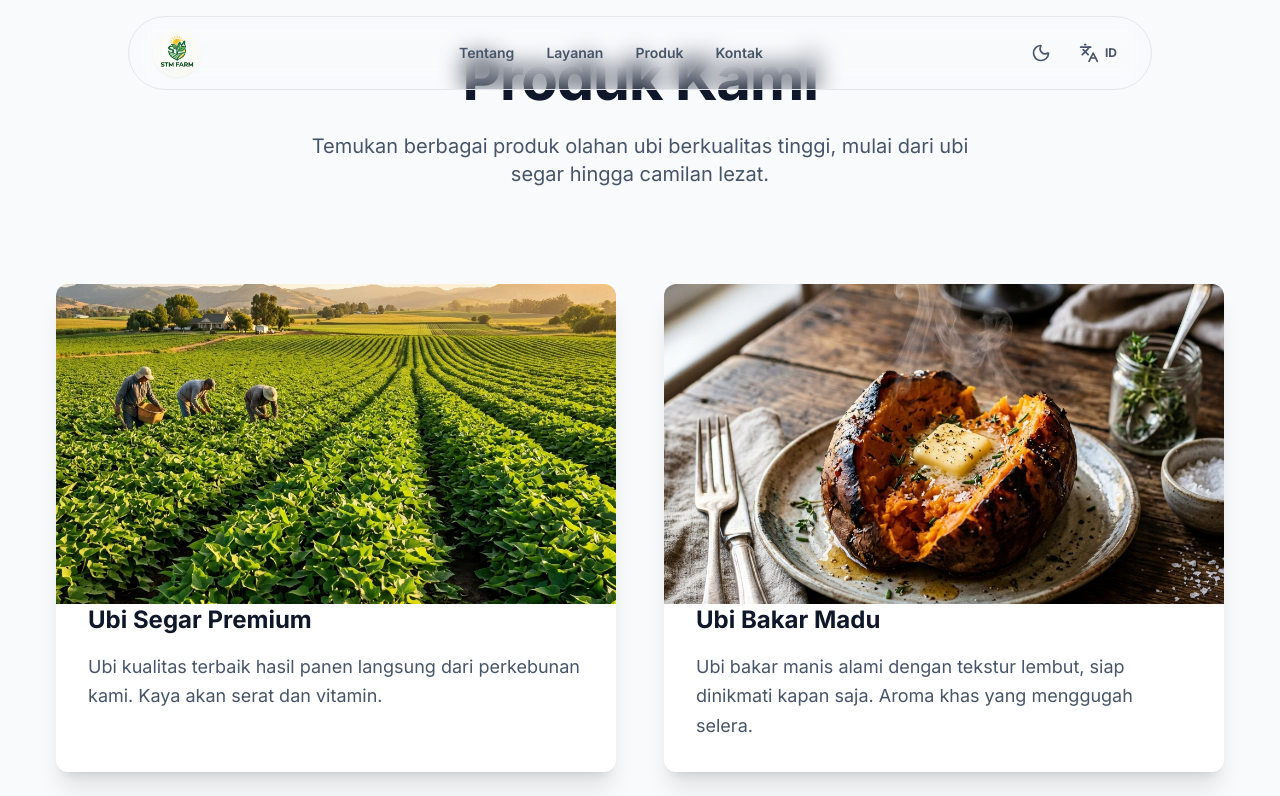
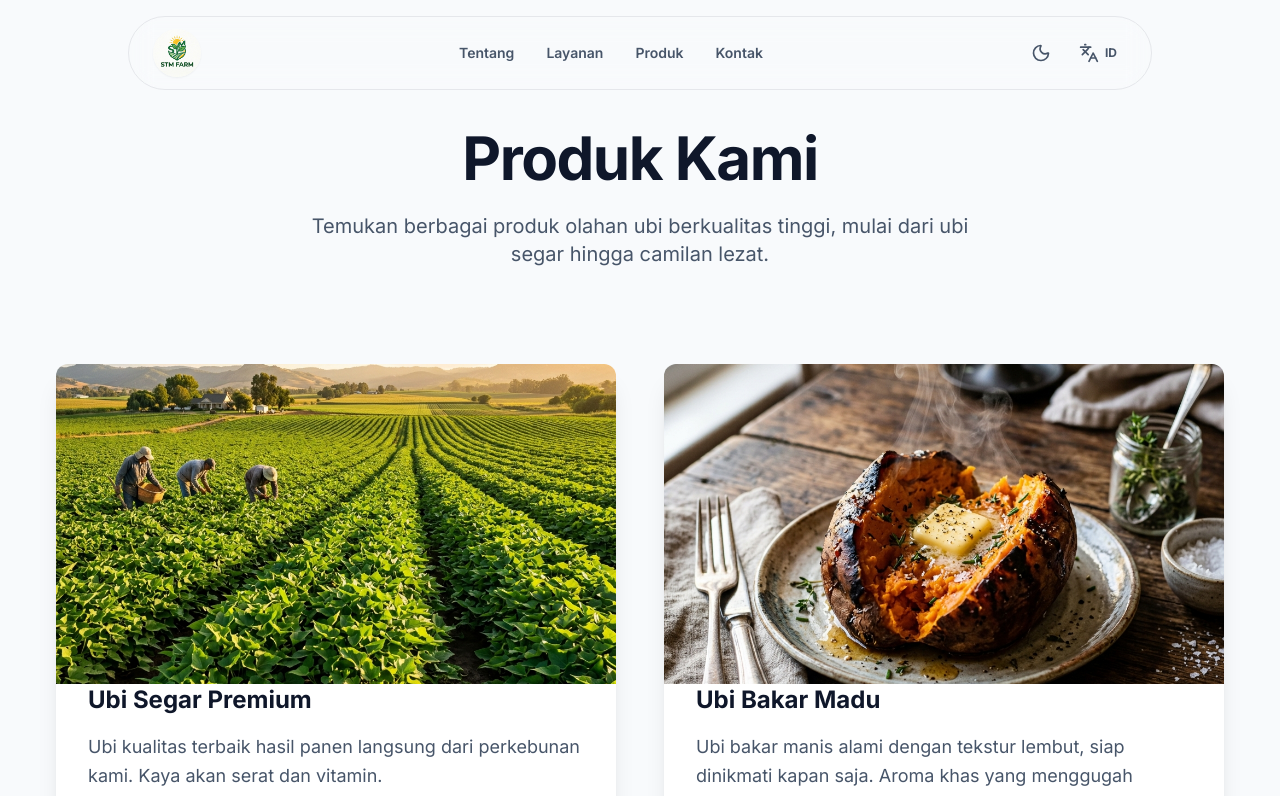
Before and after one commit to joelaey/stm-farm, a Next.js app: page /produk in a window 1280 px wide. Shown: the top 796 px of the page. Built offline with nearby package versions, Linux system fonts and the light colour scheme; no server answers; the database is empty.

Commit message:
style: increase top padding on products page to prevent navbar overlap

```diff
--- a/src/app/(landing)/produk/page.tsx
+++ b/src/app/(landing)/produk/page.tsx
@@ -54,7 +54,7 @@ export default function ProdukPage() {
   const { t, locale } = useSettings();
 
   return (
-    <div className="flex flex-col gap-24 pb-24 pt-12">
+    <div className="flex flex-col gap-24 pb-24 pt-32">
       {/* Hero Section */}
       <section className="relative px-4 sm:px-6 lg:px-8 text-center space-y-6">
         <h1 className="text-4xl md:text-6xl font-extrabold tracking-tight text-[var(--text-primary)]">
--- a/src/app/layout.tsx
+++ b/src/app/layout.tsx
@@ -4,7 +4,7 @@ import { SettingsProvider } from '@/contexts/SettingsContext';
 import { DataProvider } from '@/contexts/DataContext';
 
 export const metadata: Metadata = {
-  title: 'STM Farm - Digitalisasi Bisnis Supplier Ubi',
+  title: 'STM Farm',
   description: 'Sistem administrasi dan informasi bisnis supplier ubi terpercaya.',
 };
 
```
